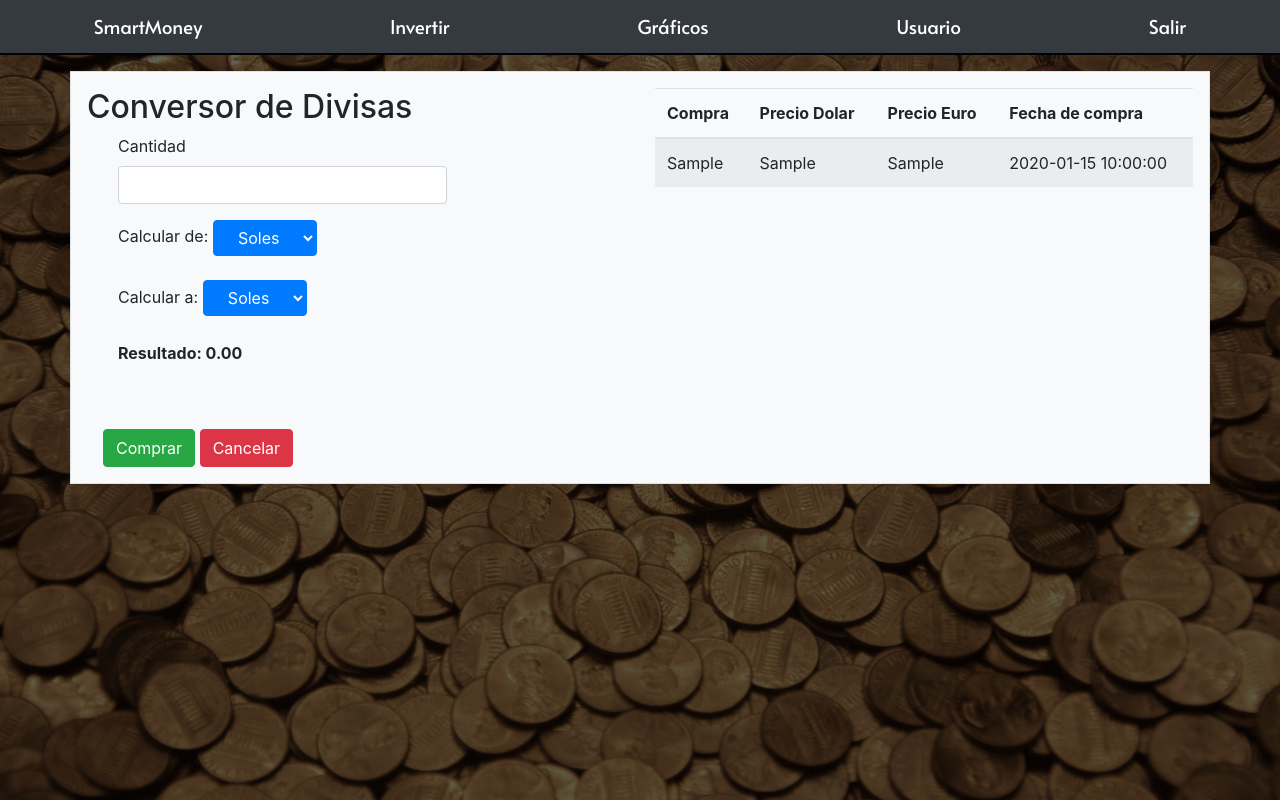
After one commit to work-teams/ingenieria-requisitos, a PHP site: page /divisas.php in a window 1280 px wide. The commit adds this page. Run offline with PHP 8.4, Linux system fonts and the light colour scheme; the visitor is signed in with stand-in values (Sample User, id 1); tables that the repository leaves empty or names only in its code hold one stand-in row (values such as "Sample post").

Commit message:
Modificaciones de Jose

```diff
--- /dev/null
+++ b/dbdbd.php
@@ -0,0 +1,6 @@
+
+<?php
+
+$conex = mysqli_connect("localhost","root","","php_mysql_crud");
+
+?>
--- /dev/null
+++ b/divisas.php
@@ -0,0 +1,244 @@
+<?php
+	session_start();
+	//require_once "php/conexion.php";
+	$inc = include("dbdbd.php");
+	if(isset($_SESSION['user'])){
+?>
+<!DOCTYPE html>
+<html>
+<head>
+	<title>Smart Money</title>
+	<?php require_once "scripts2.php"; ?>
+	<meta charset="UTF-8">
+  <meta name="viewport" content="width=device-width, initial-scale=1, shrink-to-fit=no">
+	<link rel="stylesheet" href="https://stackpath.bootstrapcdn.com/bootstrap/4.4.1/css/bootstrap.min.css" integrity="sha384-Vkoo8x4CGsO3+Hhxv8T/Q5PaXtkKtu6ug5TOeNV6gBiFeWPGFN9MuhOf23Q9Ifjh" crossorigin="anonymous">
+  	<link href="https://fonts.googleapis.com/css2?family=Alata&display=swap" rel="stylesheet">
+	<style>
+		.nav a{
+      color: white;
+      text-decoration-style: none;
+      font-family: 'Alata', sans-serif;
+      font-size: 19px;
+    	}
+    	.nav a:hover{
+      		transition: 1.1s;
+		}
+		.navegacion{
+      		border-bottom: 2px solid black;
+		}
+		.fondo{
+			background-image: url(img/image.jpg);
+			background-repeat: no-repeat;
+			background-size: cover;
+			width:auto;
+			height: 100vh;
+		}
+	</style>
+
+</head>
+<body class="fondo">
+
+<nav class="nav nav-pills navegacion flex-column bg-dark flex-sm-row">
+    <a class="flex-fill text-center nav-link bg-dark m-1 p-2" href="principal.php">SmartMoney</a>
+    <a class="flex-fill text-center nav-link bg-dark m-1 p-2" href="invertir.php">Invertir</a>
+    <a class="flex-fill text-center nav-link bg-dark m-1 p-2" href="#">Gráficos</a>
+    <a class="flex-fill text-center nav-link bg-dark m-1 p-2" href="#">Usuario</a>
+    <a class="flex-fill text-center salir nav-link bg-dark m-1 p-2" href="php/salir.php">Salir</a>
+
+</nav>
+<div class="container bg-light p-3 border mt-3">
+	<div class="row">
+		<div class="col-md-6">
+			<h2>Conversor de Divisas</h2>
+			<form action="php/transaccion.php" method="POST" id="">
+				<div class="form-group col-md-8 ml-3">
+				<label for="cantidad">Cantidad</label>
+				<input type="number" class="form-control" id="Cantidad" id="valor" name="cantidad" onchange="convertir()" required>
+				</div>
+				<div class="dropdown  col-md-8 ml-3">
+					<label for="Convertird">Calcular de:</label>
+					<select class="btn btn-primary dropdown-toggle" data-toggle="dropdown" id="de" onchange="convertir()">
+						<option value="1">Soles</option>
+						<option value="2">Dolares</option>
+						<option value="3">Euros</option>
+					</select><br><br>
+				</div>
+				<div class="dropdown  col-md-8 ml-3">
+					<label for="Convertira">Calcular a:</label>
+					<select class="btn btn-primary dropdown-toggle" data-toggle="dropdown" id="a" onchange="convertir()">
+						<option value="1">Soles</option>
+						<option value="2">Dolares</option>
+						<option value="3">Euros</option>
+					</select><br><br>
+				</div>
+				<label class="font-weight-bolder mb-3 ml-3 col-md-4" id="resultado">Resultado: 0.00</label><br>
+				<label  class="font-weight-bolder mb-3 col-md-4 ml-3" id="costo"></label><br>
+				<label  class="font-weight-bolder mb-3 col-md-4 ml-3" id="costo2"></label><br>
+				<div class="auto" id="auto" style="display:none">
+					<input class="ml-3" id="dolar" name="dolar"></input>
+					<input class="ml-3" id="euro" name="euro"></input>
+					<input class="ml-3" name="resultado2" id="resultado2"></input>
+
+				</div>
+
+				<input type="submit" class="btn ml-3 btn-success" id="registrarCompra" value="Comprar"></input>
+				<a href="invertir.php" class="btn btn-danger">Cancelar</a>
+			</form>
+		</div>
+		<div class="col-md-6">
+		<table class="table table-striped">
+        <thead>
+            <tr>
+                <th>Compra</th>
+                <th>Precio Dolar</th>
+                <th>Precio Euro</th>
+                <th>Fecha de compra</th>
+            </tr>
+        </thead>
+        <tbody>
+        <?php
+$inc = include("dbdbd.php");
+
+if ($inc) {
+	$consulta = "SELECT * FROM divisas";
+	$resultado = mysqli_query($conex,$consulta);
+	if ($resultado) {
+		while ($row = $resultado->fetch_array()) {
+	    $compra = $row['compra'];
+	    $dolar = $row['dolar'];
+	    $euro = $row['euro'];
+	    $fecha = $row['fecha'];
+	    ?>
+        <div>
+                <tr>
+                    <td><?php echo $compra ?></td>
+                    <td><?php echo $dolar ?></td>
+                    <td><?php echo $euro ?></td>
+                    <td><?php echo $fecha ?></td>
+                </tr>
+        </div>
+	    <?php
+	    }
+	}
+}
+?>
+</table>
+		</div>
+
+	</div>
+
+</div>
+
+
+</body>
+
+<script  type="text/javascript">
+		function convertir() {
+
+			var valor=parseFloat(document.getElementById("Cantidad").value);
+			if(isNaN(valor)){
+
+				alertify.error("Agrega una cantidad por favor.");
+				document.getElementById("resultado").innerHTML="Resultado: 0.00";
+				document.getElementById("costo").innerHTML="";
+				return false;
+			}else{
+				var de=document.getElementById("de").value;
+				var a=document.getElementById("a").value;
+				var aleatorio = Math.random();
+				var aleatorio2 = Math.round(aleatorio*100)/100;
+				var dolar = 3+aleatorio2;
+				var euro = 4+aleatorio2;
+
+				document.getElementById("dolar").value = dolar;
+				document.getElementById("euro").value = euro;
+
+
+				resultado=0;
+				costo="";
+				//soles a dolares
+				if(de==1&&a==2){
+					resultado=valor/dolar;
+					document.getElementById("resultado").innerHTML="Resultado: $"+resultado.toFixed(2);
+					costo="El valor del dolar es: $"+dolar;
+					document.getElementById("costo").innerHTML=costo;
+					document.getElementById("resultado2").value = "$ " + resultado.toFixed(2);
+
+				}
+				//soles a euro
+				else if(de==1&&a==3){
+					resultado=valor/euro;
+					document.getElementById("resultado").innerHTML="Resultado: €"+resultado.toFixed(2);
+					costo="El valor del euro es: €"+euro;
+					document.getElementById("costo").innerHTML=costo;
+					document.getElementById("resultado2").value = "€ " + resultado.toFixed(2);
+
+				}
+				//dolar a soles
+				else if(de==2&&a==1){
+					resultado=valor*dolar;
+					document.getElementById("resultado").innerHTML="Resultado: S/"+resultado.toFixed(2);
+					costo="El valor del dolar es: $"+dolar;
+					document.getElementById("costo").innerHTML=costo;
+					document.getElementById("resultado2").value = "S/ " + resultado.toFixed(2);
+
+				}
+				//dolar a euro
+				else if(de==2&&a==3){
+					resultado=valor*(dolar/euro);
+					document.getElementById("resultado").innerHTML="Resultado: €"+resultado.toFixed(2);
+					costo="El valor del euro es: €"+euro;
+					document.getElementById("costo").innerHTML=costo;
+					document.getElementById("resultado2").value = "€ " + resultado.toFixed(2);
+
+
+				}
+				//euro a soles
+				else if(de==3&&a==1){
+					resultado=valor*euro;
+					document.getElementById("resultado").innerHTML="Resultado: S/"+resultado.toFixed(2);
+					costo="El valor del euro es: €"+euro;
+					document.getElementById("costo").innerHTML=costo;
+					document.getElementById("resultado2").value = "S/ " + resultado.toFixed(2);
+				}
+				//euro a dolar
+				else if(de==3&&a==2){
+					resultado=valor*(euro/dolar);
+					document.getElementById("resultado").innerHTML="Resultado: $"+resultado.toFixed(2);
+					costo="El valor del dolar es: $"+dolar;
+					document.getElementById("costo").innerHTML=costo;
+					document.getElementById("resultado2").value = "$ " + resultado.toFixed(2);
+				}
+				//soles a soles
+				else if(de==1 && a==1 || de==2 && a==2 || de==2 && a==2 ){
+					var resultado = document.getElementById("Cantidad").value;
+					document.getElementById("resultado").innerHTML="Resultado: " + resultado;
+					document.getElementById("costo").innerHTML="";
+
+
+				}
+
+			}
+		}
+
+
+		(document).ready(function(){
+			$('#registrarCompra').click(function(){
+
+				alertify.success("Compra realizada con éxito.");
+			});
+		});
+
+
+
+	</script>
+	<script src="https://code.jquery.com/jquery-3.4.1.slim.min.js" integrity="sha384-J6qa4849blE2+poT4WnyKhv5vZF5SrPo0iEjwBvKU7imGFAV0wwj1yYfoRSJoZ+n" crossorigin="anonymous"></script>
+  <script src="https://cdn.jsdelivr.net/npm/popper.js@1.16.0/dist/umd/popper.min.js" integrity="sha384-Q6E9RHvbIyZFJoft+2mJbHaEWldlvI9IOYy5n3zV9zzTtmI3UksdQRVvoxMfooAo" crossorigin="anonymous"></script>
+  <script src="https://stackpath.bootstrapcdn.com/bootstrap/4.4.1/js/bootstrap.min.js" integrity="sha384-wfSDF2E50Y2D1uUdj0O3uMBJnjuUD4Ih7YwaYd1iqfktj0Uod8GCExl3Og8ifwB6" crossorigin="anonymous"></script>
+</html>
+
+<?php
+} else {
+	header("location:index.php");
+	}
+?>
```
Also changed, not shown: envio.js (added, +24 -0 lines), estilos2.css (added, +54 -0 lines), graficos.php (added, +40 -0 lines), index.js (added, +8 -0 lines), index.php (+13 -26 lines), invertir.php (added, +125 -0 lines), php/transaccion.php (added, +15 -0 lines), principal.php (added, +127 -0 lines), registro.php (+29 -23 lines), img/beneficio.jpg (added), img/bitcoin.jpg (added), img/cambio.jpg (added), img/fisi.png (added), img/image.jpg (added), 1 more files.
